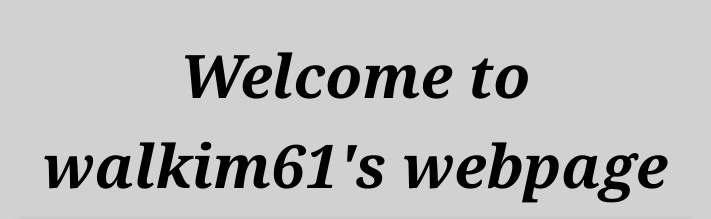
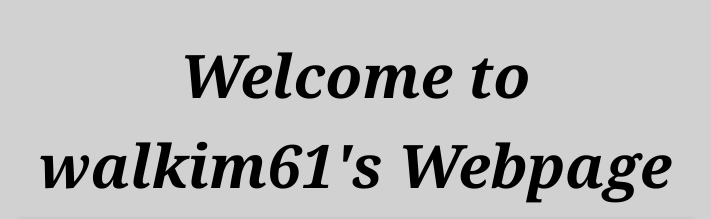
Before and after one commit to walkim61/walkim61.github.io, a plain HTML site: page index.html in a window 1280 px wide. Shown: the top 219 px of the page, 285-996 px from the left. Drawn offline with nearby package versions, Linux system fonts and the light colour scheme.

Commit message:
Update index.html

```diff
--- a/index.html
+++ b/index.html
@@ -22,7 +22,7 @@
 
   <div class="wrapper">
     <header>
-      <h1 class="title">Welcome to walkim61's webpage</h1>
+      <h1 class="title">Welcome to walkim61's Webpage</h1>
     </header>
     <div id="container">
       <p class="tagline"></p>
```
